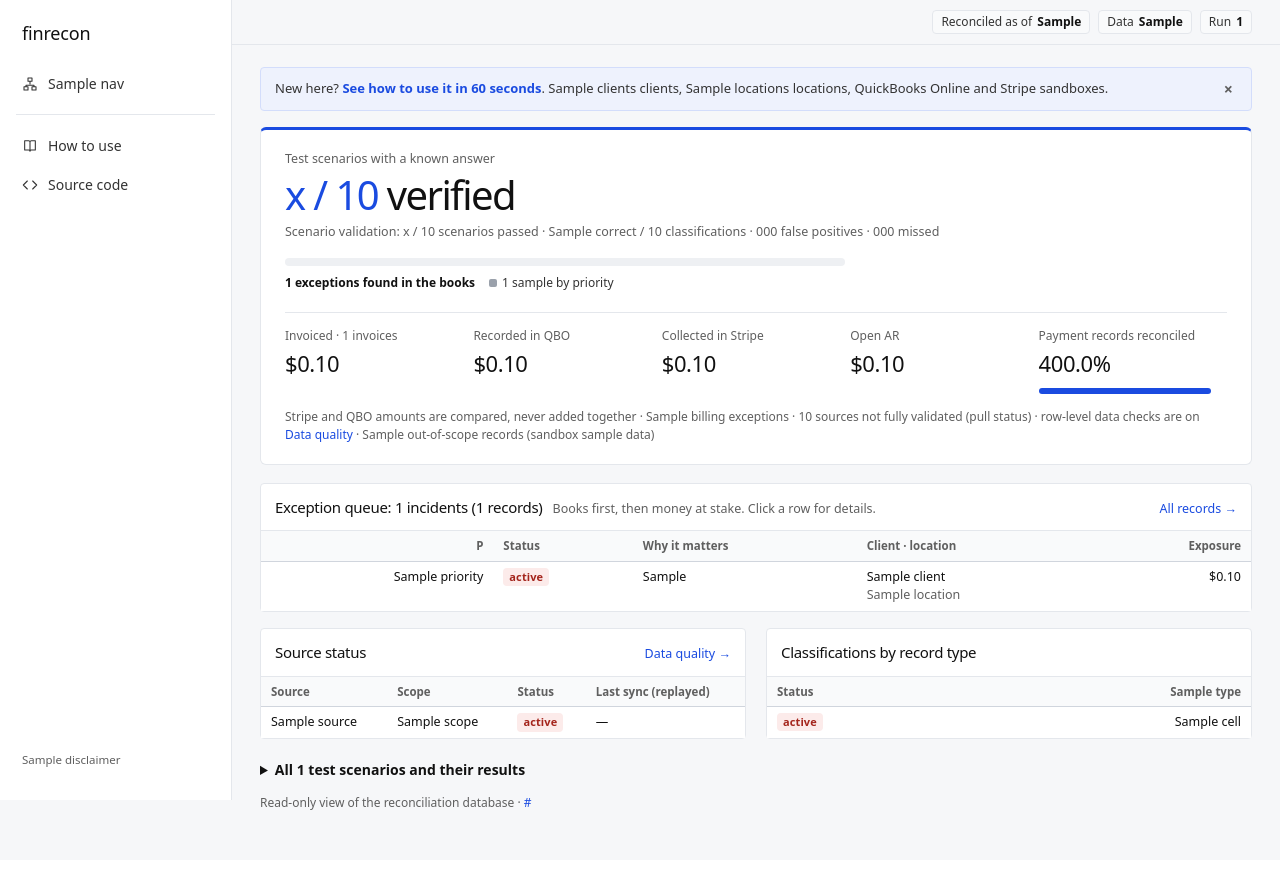
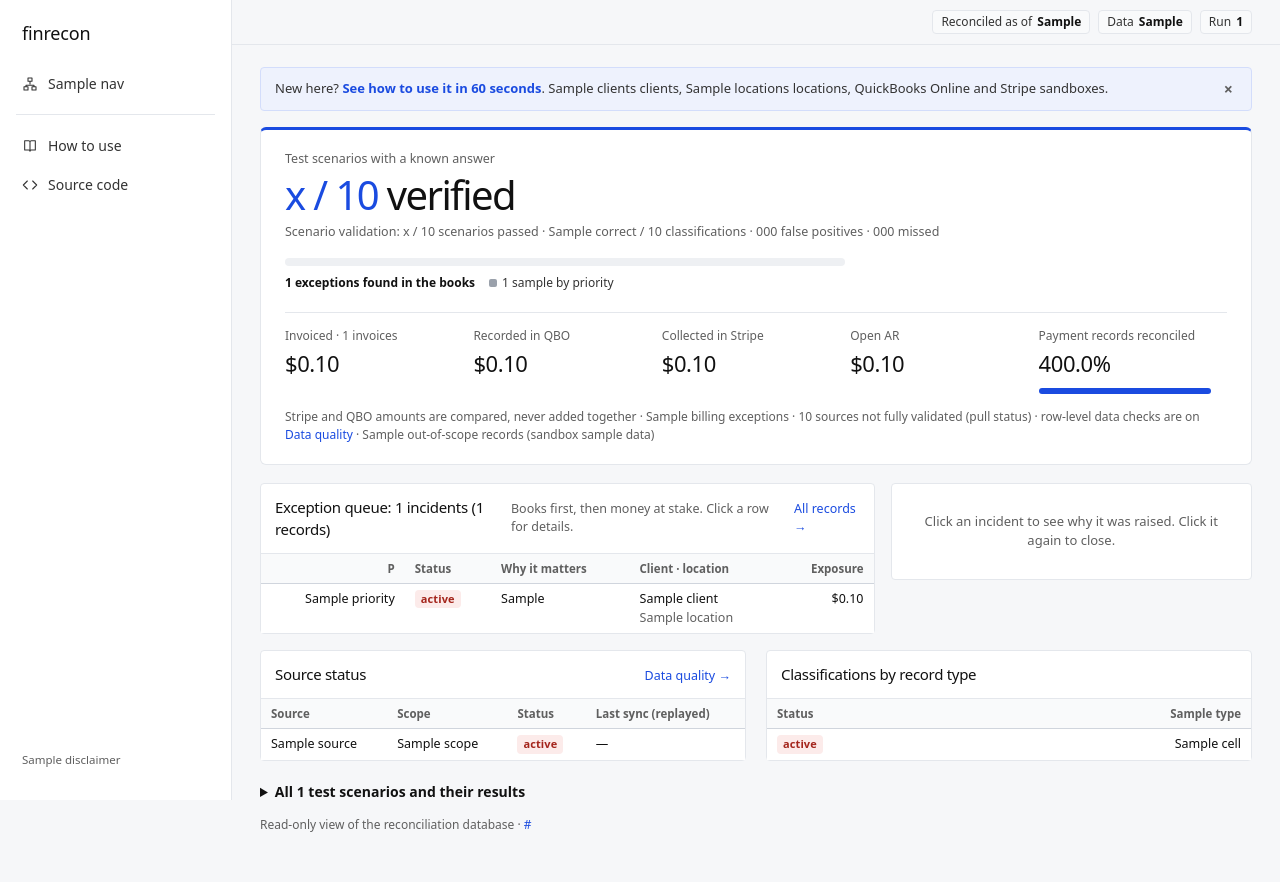
Before and after one commit to jjeong4335/finrecon, a Django app: template webapp/templates/webapp/overview.html in a window 1280 px wide. Before the commit the page ends 810 px from the top, so only its background shows below. Run offline with Django 5.2, Linux system fonts and the light colour scheme; the template is opened without the code that fills it: most values are stand-ins (such as "Sample title", 1, 10 or a date in 2020); some web fonts are replaced.

Commit message:
Incident details back in the side column: click opens beside the row, click again closes

```diff
--- a/webapp/templates/webapp/base.html
+++ b/webapp/templates/webapp/base.html
@@ -98,7 +98,9 @@ main{max-width:1320px;width:100%;margin:0;padding:22px 28px 48px}
 .band .foot{color:var(--muted);font-size:12px;margin-top:14px}
 .hint{display:flex;align-items:center;gap:12px;background:var(--acc-bg);border:1px solid #d3ddfb;border-radius:var(--r);padding:9px 14px;margin:0 0 16px;font-size:13px;color:var(--ink2)}
 .hint a{font-weight:600}.hint .x{margin-left:auto;background:none;border:0;color:var(--muted);min-height:0;padding:0 4px;font-size:16px}
-.split{margin-top:18px}
+.split{display:grid;grid-template-columns:minmax(0,1.7fr) minmax(300px,1fr);gap:16px;margin-top:18px;align-items:start}
+@media(max-width:1100px){.split{grid-template-columns:1fr}}
+.detail .empty{padding:28px 20px;color:var(--muted);font-size:13px;text-align:center}
 @media(max-width:1100px){.split{grid-template-columns:1fr}}
 .card{background:var(--panel);border:1px solid var(--line);border-radius:var(--r)}
 .card>.hd{display:flex;align-items:baseline;gap:10px;padding:12px 14px;border-bottom:1px solid var(--line)}
--- a/webapp/templates/webapp/overview.html
+++ b/webapp/templates/webapp/overview.html
@@ -32,11 +32,10 @@
   <div class="hd"><h2 id="q-h">Exception queue: {{ queue.incident_count }} incidents ({{ queue.record_count }} records)</h2><span class="sub">Books first, then money at stake. Click a row for details.</span><a style="margin-left:auto;font-size:12.5px" href="{% url 'reconciliation' %}">All records →</a></div>
   <div class="wrap" style="max-height:none"><table>
    <thead><tr><th class="n" title="Priority: 1 = wrong in the books">P</th><th>Status</th><th>Why it matters</th><th>Client · location</th><th class="n">Exposure</th></tr></thead>
-   <tbody>{% for i in queue.incidents %}<tr class="pick" tabindex="0" role="button" aria-haspopup="dialog" data-i="{{ forloop.counter0 }}"><td class="n p{{ i.priority }}">{{ i.priority }}</td><td><span class="pill {{ i.status|pill }}"{% for k, v in status_help.items %}{% if k == i.status %} data-tip="{{ v }}"{% endif %}{% endfor %}>{{ i.status }}</span></td><td>{{ i.why_it_matters }}</td><td>{{ i.client|default:"—" }}<div class="sub">{{ i.location|default:"client-level" }}</div></td><td class="n">{{ i.exposure_cents|money }}</td></tr>
+   <tbody>{% for i in queue.incidents %}<tr class="pick" tabindex="0" role="button" aria-expanded="false" data-i="{{ forloop.counter0 }}"><td class="n p{{ i.priority }}">{{ i.priority }}</td><td><span class="pill {{ i.status|pill }}"{% for k, v in status_help.items %}{% if k == i.status %} data-tip="{{ v }}"{% endif %}{% endfor %}>{{ i.status }}</span></td><td>{{ i.why_it_matters }}</td><td>{{ i.client|default:"—" }}<div class="sub">{{ i.location|default:"client-level" }}</div></td><td class="n">{{ i.exposure_cents|money }}</td></tr>
    {% empty %}<tr><td colspan="5">No exceptions in this run. Every payment record is matched.</td></tr>{% endfor %}</tbody></table></div>
  </section>
- <div class="drawer-bg" hidden data-close></div>
- <aside class="drawer" role="dialog" aria-modal="true" aria-labelledby="d-h" hidden><button class="close" type="button" aria-label="Close details" data-close>×</button>
+ <aside class="card detail" aria-live="polite" aria-label="Incident details"><div class="empty" data-empty>Click an incident to see why it was raised. Click it again to close.</div>
   {% for i in queue.incidents %}<div class="bd" data-d="{{ forloop.counter0 }}" hidden>
    <div class="sub">Priority {{ i.priority }} · {{ i.client|default:"—" }} · {{ i.location|default:"client-level" }}</div>
    <h2 {% if forloop.first %}id="d-h" {% endif %}style="margin:6px 0 2px">{{ i.why_it_matters }}</h2>
@@ -64,10 +63,11 @@
 {% endblock %}
 {% block scripts %}<script>
 (()=>{const rows=[...document.querySelectorAll('tr.pick')],det=[...document.querySelectorAll('[data-d]')],
-dr=document.querySelector('.drawer'),bg=document.querySelector('.drawer-bg');if(!dr)return;let last=null;
-const open=r=>{last=r;rows.forEach(x=>x.classList.toggle('sel',x===r));det.forEach(d=>d.hidden=d.dataset.d!==r.dataset.i);dr.hidden=bg.hidden=false;dr.querySelector('.close').focus()};
-const close=()=>{dr.hidden=bg.hidden=true;rows.forEach(x=>x.classList.remove('sel'));if(last)last.focus()};
-rows.forEach(r=>{r.addEventListener('click',()=>open(r));r.addEventListener('keydown',e=>{if(e.key==='Enter'||e.key===' '){e.preventDefault();open(r)}})});
-document.querySelectorAll('[data-close]').forEach(b=>b.addEventListener('click',close));
-document.addEventListener('keydown',e=>{if(e.key==='Escape'&&!dr.hidden)close();else if(e.key==='/'&&!/input|select|textarea/i.test(document.activeElement.tagName)){e.preventDefault();location.href='{% url "reconciliation" %}'}});})();
+panel=document.querySelector('.detail'),empty=document.querySelector('[data-empty]');if(!panel)return;let cur=null;
+const show=r=>{cur=r;rows.forEach(x=>{x.classList.toggle('sel',x===r);x.setAttribute('aria-expanded',x===r)});
+ det.forEach(d=>d.hidden=!r||d.dataset.d!==r.dataset.i);empty.hidden=!!r;
+ /* line the panel up with the clicked row (no sticky, no following the scroll) */
+ if(r&&innerWidth>1100){const off=r.getBoundingClientRect().top-panel.parentNode.getBoundingClientRect().top-40;panel.style.marginTop=Math.max(0,off)+'px'}else panel.style.marginTop='0'};
+rows.forEach(r=>{const t=()=>show(cur===r?null:r);r.addEventListener('click',t);r.addEventListener('keydown',e=>{if(e.key==='Enter'||e.key===' '){e.preventDefault();t()}})});
+document.addEventListener('keydown',e=>{if(e.key==='Escape'&&cur)show(null);else if(e.key==='/'&&!/input|select|textarea/i.test(document.activeElement.tagName)){e.preventDefault();location.href='{% url "reconciliation" %}'}});})();
 </script>{% endblock %}
```
